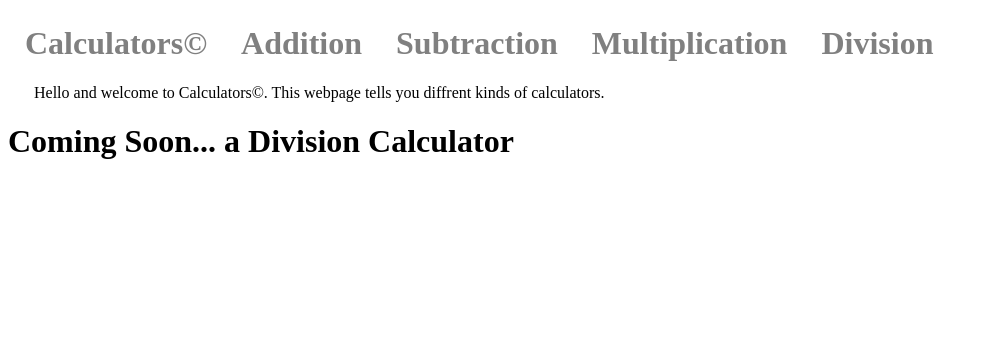
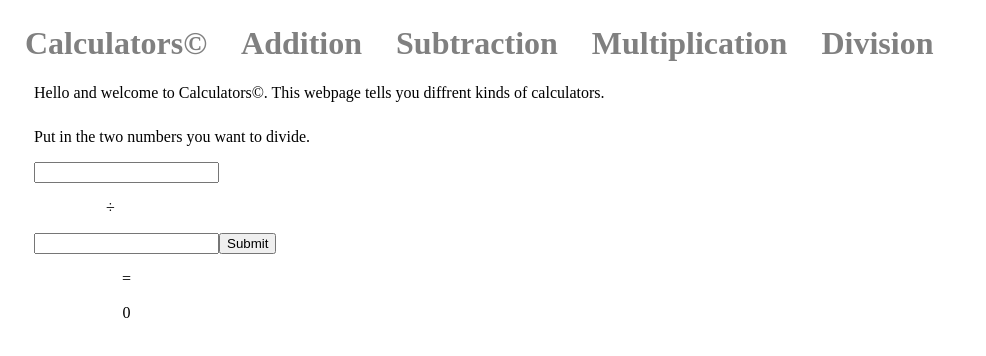
Before and after one commit to CalvinFrank/array-practice, a React (Vite) app: page / in a window 1280 px wide. Both pictures are taken after a click on the element "Division". Shown: the top 356 px of the page, without its empty margins (0-986 px from the left). Built offline with nearby package versions, Linux system fonts and the light colour scheme.

Commit message:
1.8.0, division done

```diff
--- a/src/charts/div.jsx
+++ b/src/charts/div.jsx
@@ -1,9 +1,26 @@
+import { useState } from "react";
 function Div() {
-    return (
-      <div className="Div">
-        <h1>Coming Soon... a Division Calculator</h1>
-      </div>
-    )
+  const [sum, setSum] = useState(0);
+  function handleSubmit(e) {
+    e.preventDefault();
+    setSum(Number(dNum1.value)/Number(dNum2.value));
   }
+  return (
+    <div className="mul">
+      <p>Put in the two numbers you want to divide.</p>
+
+      <form className="dForm">
+        <input type="text" id="dNum1"/>
+        <p className="divide">÷</p>
+        <div className="dSubmitRow">
+            <input type="text" id="dNum2"/>
+            <button type="submit" className="dSubmitBtn" onClick={handleSubmit}>Submit</button>
+        </div>
+        <p className="dEqual">=</p>
+        <p className="dSum">{sum}</p>
+      </form>
+    </div>
+  );
+}
 
   export default Div
--- a/src/charts/mul.jsx
+++ b/src/charts/mul.jsx
@@ -9,7 +9,7 @@ function Mul() {
     <div className="mul">
       <p>Put in the two numbers you want to multiply.</p>
 
-      <form className="sForm">
+      <form className="mForm">
         <input type="text" id="mNum1"/>
         <p className="times">×</p>
         <div className="mSubmitRow">
--- a/src/index.css
+++ b/src/index.css
@@ -114,4 +114,33 @@
 /*--------^^^^Mul^^^^----------*/
 
 /*--------⇣⇣⇣⇣Div⇣⇣⇣⇣----------*/
+.div {
+  margin-left: 26px;
+  margin-top: 26px;
+}
+.divide {
+  margin-left: 72px;
+}
+#dNum1{
+  text-align: center;
+}
+#dNum2 {
+  text-align: center;
+}
+.dEqual {
+  text-align: center;
+}
+.dSum {
+  text-align: center;
+}
+.dSubmitRow {
+  position: relative;
+}
+.dSubmitBtn {
+  position: absolute;
+}
+.dForm {
+  max-width: 210.5px;
+  position: absolute;
+}
 /*--------^^^^Div^^^^----------*/
```
